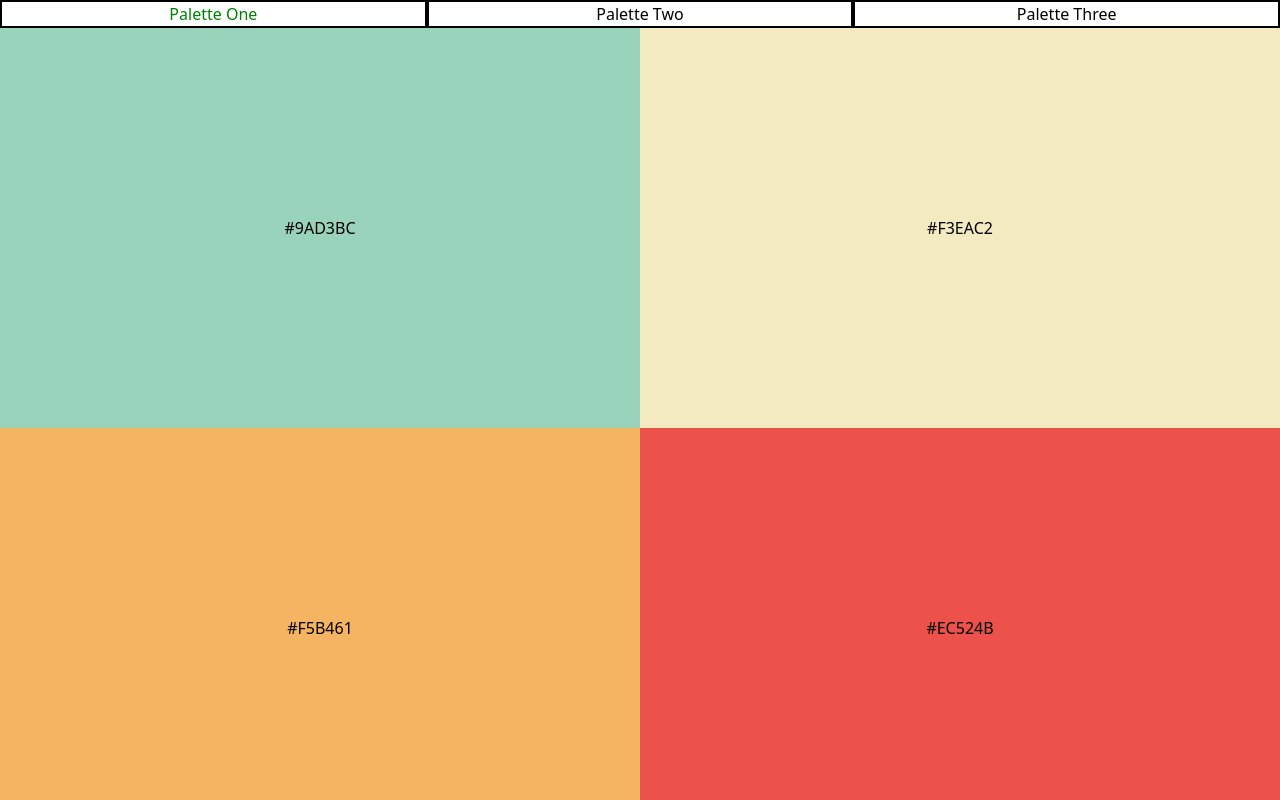
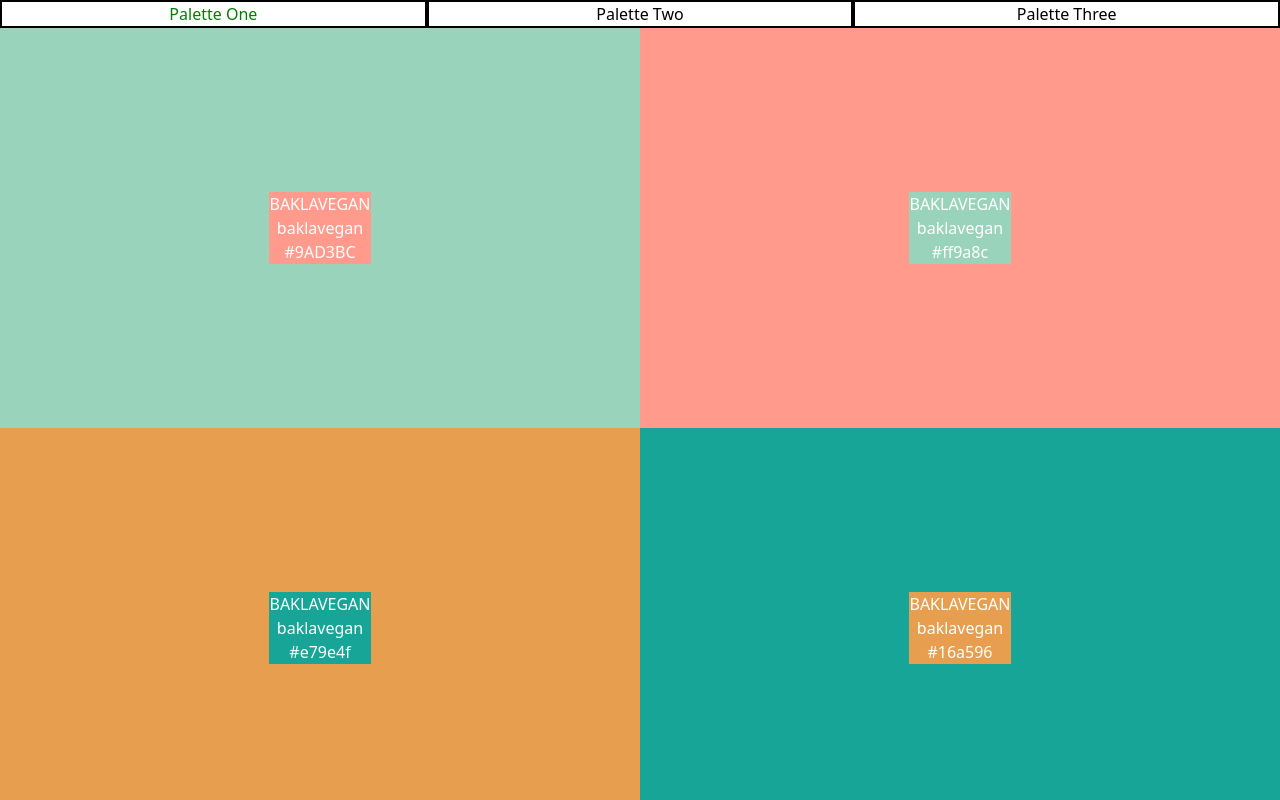
Before and after one commit to kanui624/bv-color-texture-canvas, a Next.js app: page / in a window 1280 px wide. Built offline with nearby package versions, Linux system fonts and the light colour scheme.

Commit message:
bv-color-texture-canvas - global commit 09 - Finished Palette One about to work on palette two

```diff
--- a/components/Quadrants.tsx
+++ b/components/Quadrants.tsx
@@ -1,17 +1,25 @@
-interface ColorArr {
-  colors: {
-    id: number;
-    color: string;
-  }[];
-}
+// Interfaces
+import ColorArray from '../interfaces/ColorArray';
 
-const Quadrants = ({ colors }: ColorArr) => {
+const Quadrants = ({ colors }: { colors: ColorArray[] }) => {
   const quadStyle = 'flex justify-center items-center';
   return (
     <div className="grid h-full grid-cols-2 col-auto grid-rows-2 row-auto">
-      {colors.map(({ id, color }) => (
-        <div key={id} className={quadStyle} style={{ backgroundColor: color }}>
-          {color}
+      {colors.map(({ id, color, textColor }) => (
+        <div key={id} style={{ backgroundColor: color }} className={quadStyle}>
+          <h2
+            style={{
+              color: 'white',
+              textAlign: 'center',
+              backgroundColor: textColor,
+            }}
+          >
+            BAKLAVEGAN
+            <br />
+            baklavegan
+            <br />
+            {color}
+          </h2>
         </div>
       ))}
     </div>
--- a/interfaces/ColorArray.tsx
+++ b/interfaces/ColorArray.tsx
@@ -1,4 +1,5 @@
 export default interface ColorArray {
   id: number;
   color: string;
+  textColor: string;
 }
--- a/pages/index.tsx
+++ b/pages/index.tsx
@@ -14,10 +14,10 @@ import feelingOneStyles from '../styles/feelings-styles/feelingOne.module.css';
 
 const PaletteOne = () => {
   const colorArr: ColorArray[] = [
-    { id: 1, color: '#9AD3BC' },
-    { id: 2, color: '#F3EAC2' },
-    { id: 3, color: '#F5B461' },
-    { id: 4, color: '#EC524B' },
+    { id: 1, color: '#9AD3BC', textColor: '#ff9a8c' },
+    { id: 2, color: '#ff9a8c', textColor: '#9AD3BC' },
+    { id: 3, color: '#e79e4f', textColor: '#16a596' },
+    { id: 4, color: '#16a596', textColor: '#e79e4f' },
   ];
   return (
     <>
--- a/pages/palettethree.tsx
+++ b/pages/palettethree.tsx
@@ -13,10 +13,10 @@ import ColorArray from '../interfaces/ColorArray';
 
 const PaletteThree = () => {
   const colorArr: ColorArray[] = [
-    { id: 1, color: '#01C5C4' },
-    { id: 2, color: '#B8DE6F' },
-    { id: 3, color: '#F1E189' },
-    { id: 4, color: '#F39233' },
+    { id: 1, color: '#01C5C4', textColor: 'white' },
+    { id: 2, color: '#B8DE6F', textColor: 'white' },
+    { id: 3, color: '#F1E189', textColor: 'white' },
+    { id: 4, color: '#F39233', textColor: 'white' },
   ];
 
   return (
--- a/pages/palettetwo.tsx
+++ b/pages/palettetwo.tsx
@@ -14,10 +14,10 @@ import feelingTwoStyles from '../styles/feelingTwo.module.css';
 
 const PaletteTwo = () => {
   const colorArr: ColorArray[] = [
-    { id: 1, color: '#16A596' },
-    { id: 2, color: '#898b8a' },
-    { id: 3, color: '#fae0df' },
-    { id: 4, color: '#f6f5f1' },
+    { id: 1, color: '#16A596', textColor: 'white' },
+    { id: 2, color: '#898b8a', textColor: 'white' },
+    { id: 3, color: '#fae0df', textColor: 'white' },
+    { id: 4, color: '#f6f5f1', textColor: 'white' },
   ];
   return (
     <>
```
